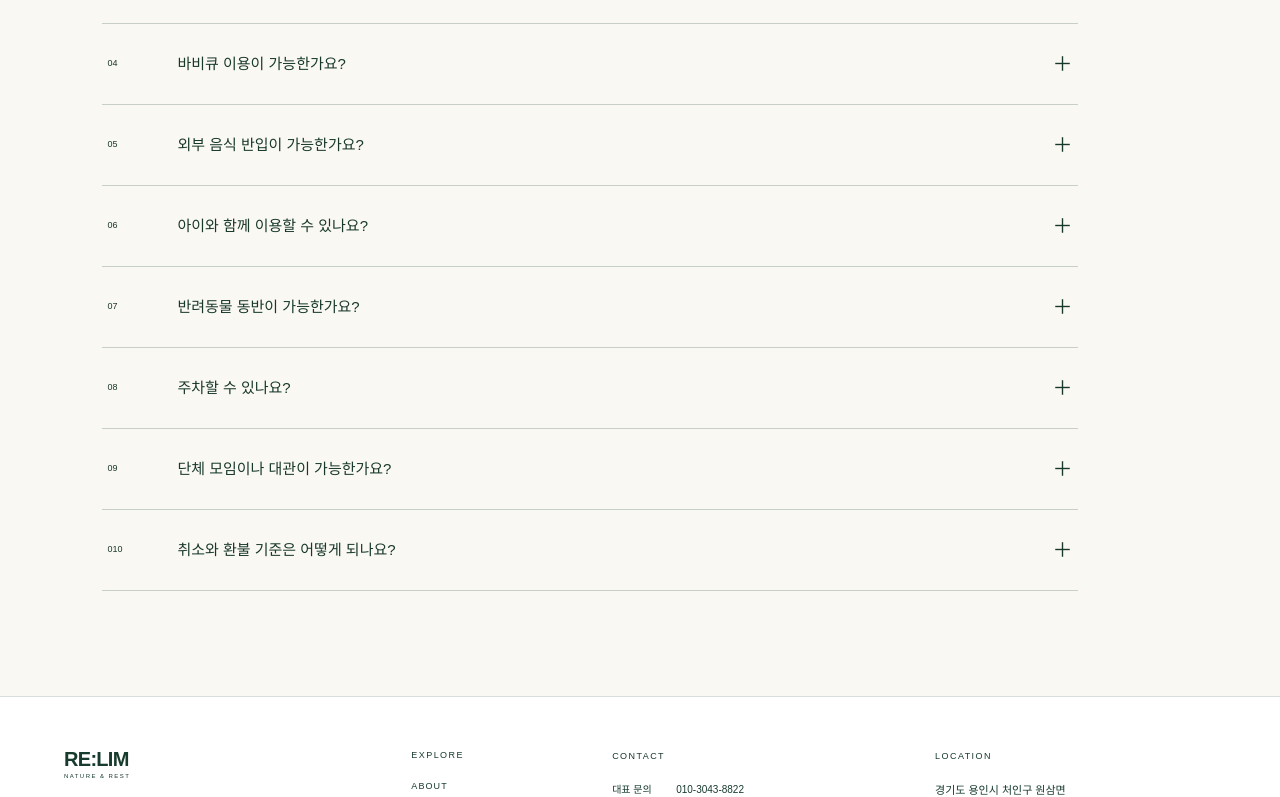
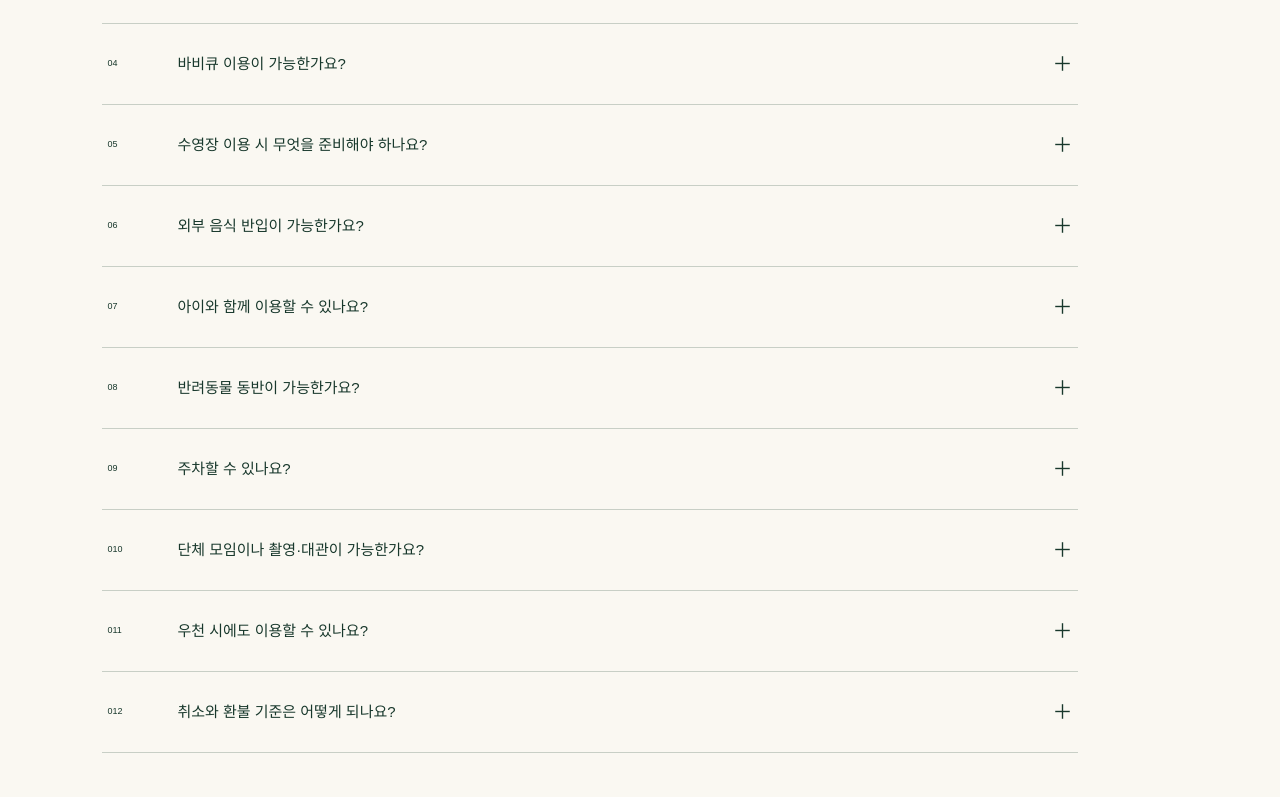
Before and after one commit to jyhome1228-cyber/relim_site, a Next.js app: page /faq in a window 1280 px wide. Shown: the part 660-1457 px from the top of the page. Built offline with nearby package versions, Linux system fonts and the light colour scheme.

Commit message:
Refine RE:LIM app/faq/page.tsx

```diff
--- a/app/faq/page.tsx
+++ b/app/faq/page.tsx
@@ -1,3 +1,3 @@
 import { PageHero, PageShell } from "../components";
-const faq=[["예약은 어떻게 하나요?","현재는 고객센터 전화 문의를 통해 예약을 안내드립니다. 희망 날짜와 오전·오후 타임, 이용 인원을 함께 알려주세요."],["운영시간은 어떻게 되나요?","오전 09:00–14:00, 오후 16:00–21:00 두 타임으로 운영합니다. 예약한 타임의 입·퇴장 시간을 지켜주세요."],["입장은 어떻게 진행하나요?","예약 확인 후 현장 키오스크에서 체크인합니다. 자세한 입장 방법은 예약 확정 시 안내드립니다."],["바비큐 이용이 가능한가요?","가능합니다. 예약 시 이용 여부와 인원을 함께 말씀해주시면 준비 사항을 안내드립니다."],["외부 음식 반입이 가능한가요?","품목별 기준이 달라질 수 있어 예약 전 고객센터로 문의해주세요."],["아이와 함께 이용할 수 있나요?","가능합니다. 수영장과 물놀이 공간에서는 반드시 보호자가 동반하고 안전수칙을 지켜주세요."],["반려동물 동반이 가능한가요?","운영 기준 확인이 필요한 항목으로, 방문 전 고객센터로 문의해주세요."],["주차할 수 있나요?","현장 주차가 가능하며 도착 후 안내에 따라 이용해주세요. 정확한 위치는 네이버 지도를 확인해주세요."],["단체 모임이나 대관이 가능한가요?","소규모 모임, 파티, 촬영을 위한 부분 또는 전체 대관을 상담해드립니다."],["취소와 환불 기준은 어떻게 되나요?","예약 일정과 상품에 따라 적용되는 기준을 예약 확정 시 별도로 안내드립니다."]];
+const faq=[["예약은 어떻게 하나요?","일반 이용은 고객센터 010-5794-8823, 모임·촬영·대관은 대표 문의 010-3043-8822로 연락해 주세요. 희망 날짜와 타임, 이용 인원을 함께 알려주시면 확인이 빠릅니다."],["운영시간은 어떻게 되나요?","오전 09:00–14:00, 오후 16:00–21:00 두 타임으로 운영합니다. 쾌적한 정비를 위해 타임 사이에는 입장이 제한되며 예약한 타임의 입·퇴장 시간을 지켜주세요."],["입장은 어떻게 진행하나요?","현장 도착 후 주차하고 키오스크에서 예약자명으로 체크인합니다. 배정 공간과 당일 안전 안내를 확인한 뒤 입장해 주세요."],["바비큐 이용이 가능한가요?","가능합니다. 예약 시 이용 여부와 인원을 함께 말씀해주시면 이용 범위와 준비 사항을 안내드립니다."],["수영장 이용 시 무엇을 준비해야 하나요?","수영복, 수건, 아쿠아슈즈, 여벌 옷과 개인 위생용품을 준비해 주세요. 어린이는 연령에 맞는 구명용품을 준비하고 반드시 보호자가 동반해야 합니다."],["외부 음식 반입이 가능한가요?","품목별 운영 기준이 달라질 수 있어 예약 전 고객센터로 문의해 주세요. 반입 가능한 품목과 보관 방법을 사전에 확인하면 원활하게 이용할 수 있습니다."],["아이와 함께 이용할 수 있나요?","가능합니다. 수영장과 물놀이 공간에서는 반드시 보호자가 가까이에서 동반하고 현장 안전수칙을 지켜주세요."],["반려동물 동반이 가능한가요?","운영 기준 확인이 필요한 항목입니다. 동반을 희망하는 경우 예약 전에 고객센터로 문의해 주세요."],["주차할 수 있나요?","현장 주차가 가능합니다. 경기도 용인시 처인구 원삼면 보개원삼로1372번길 41을 네이버 지도에서 확인하고, 도착 후 안내된 주차 구역을 이용해 주세요."],["단체 모임이나 촬영·대관이 가능한가요?","소규모 모임, 파티, 브랜드 및 콘텐츠 촬영을 위한 부분 또는 전체 대관을 상담합니다. 행사 목적, 인원, 이용 시간과 장비 규모를 알려주세요."],["우천 시에도 이용할 수 있나요?","기상 상황과 안전 점검 결과에 따라 일부 야외 시설 운영이 변경될 수 있습니다. 운영 변경이 예상될 경우 예약 연락처로 안내드립니다."],["취소와 환불 기준은 어떻게 되나요?","예약 일정과 이용 상품에 따라 적용 기준이 달라질 수 있습니다. 결제 전 안내되는 변경·취소 및 환불 기준을 반드시 확인해 주세요."]];
 export default function FAQ(){return <PageShell><main><PageHero eyebrow="FAQ" title="자주 묻는 질문" desc="리림 방문 전 궁금한 내용을 확인해보세요."/><section className="faq-list">{faq.map((x,i)=><details key={x[0]}><summary><span>0{i+1}</span><strong>{x[0]}</strong><i>＋</i></summary><p>{x[1]}</p></details>)}</section></main></PageShell>}
```
